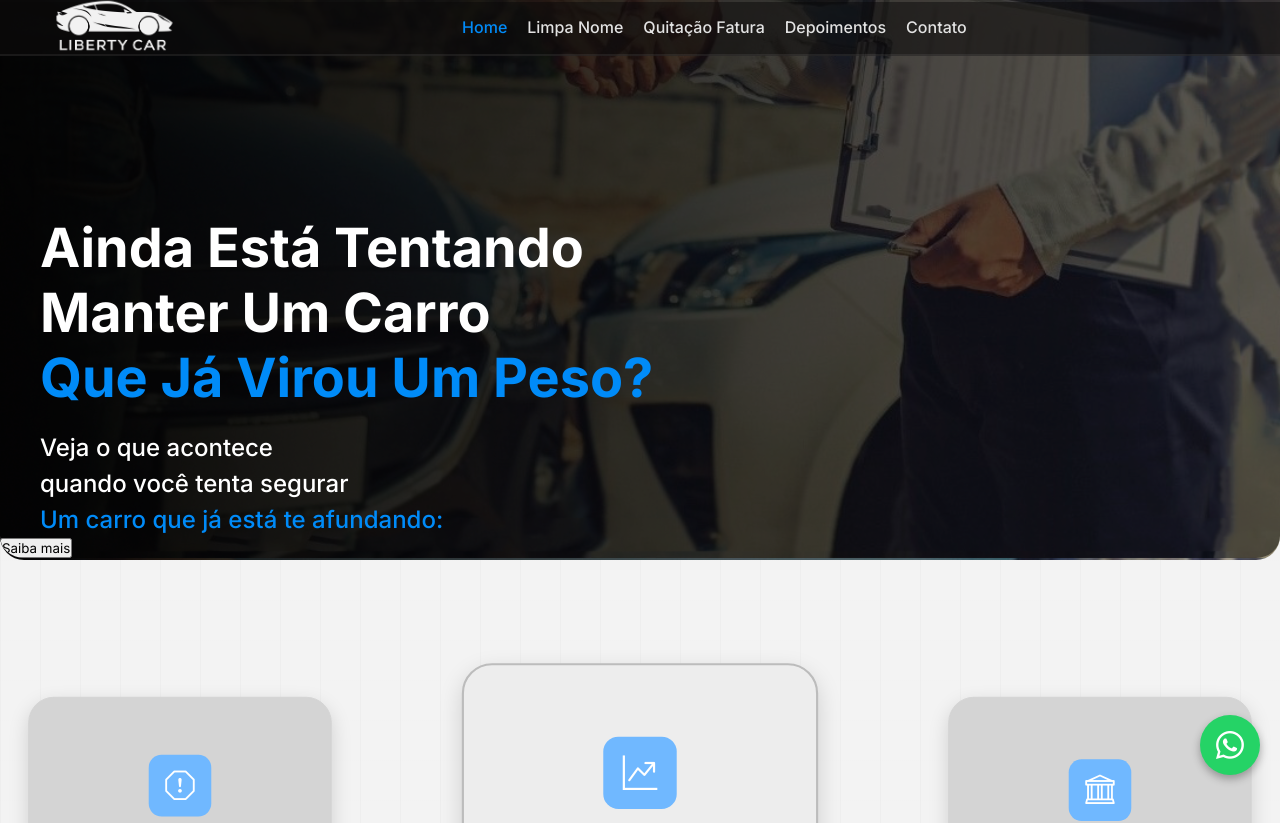
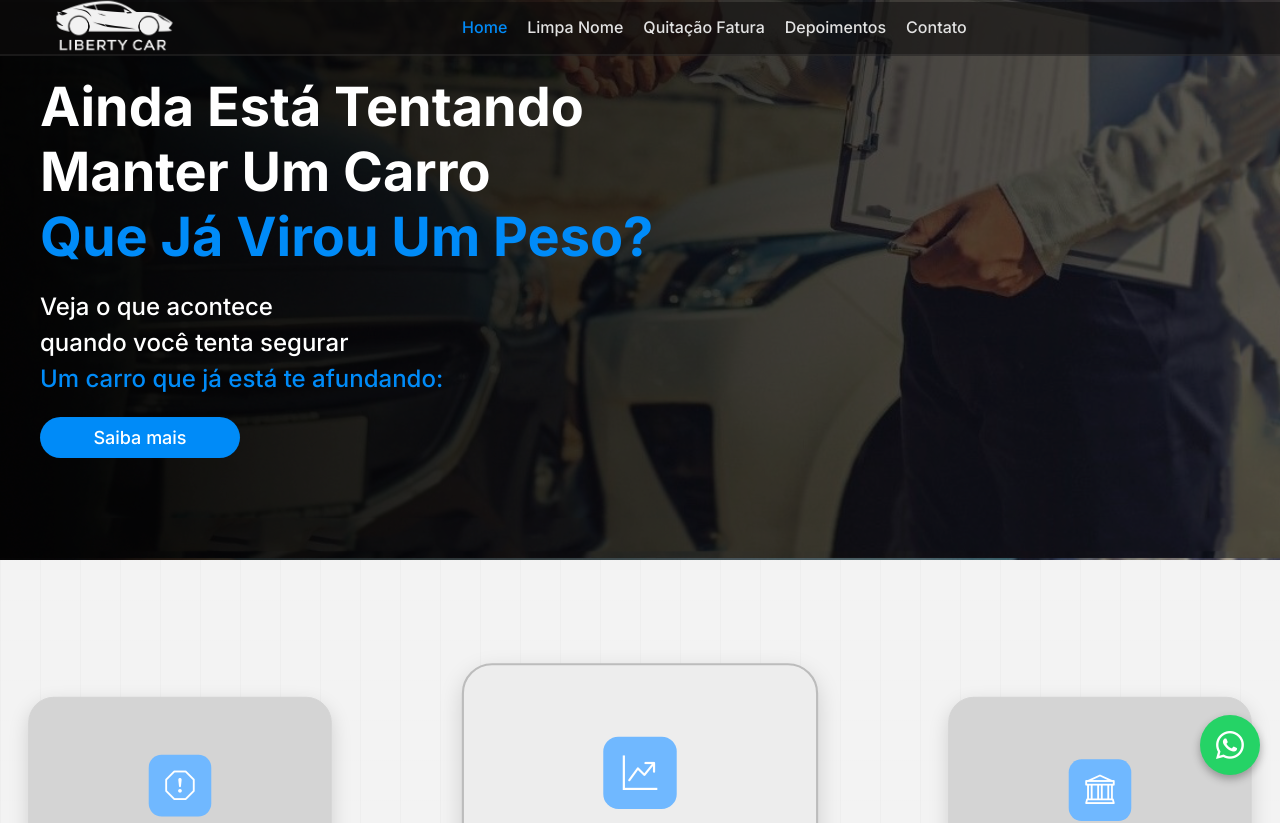
Before and after one commit to guhrizzo/liberty-landing-page, a React (Vite) app in the folder my-vue-app/: page / in a window 1280 px wide. Shown: the top 823 px of the page. Built offline with nearby package versions, Linux system fonts and the light colour scheme.

Commit message:
add desktop

```diff
--- a/my-vue-app/src/BrokenCar.css
+++ b/my-vue-app/src/BrokenCar.css
@@ -12,17 +12,19 @@
     left: 0;
     width: 100vw;
     height: 70vh;
+
     overflow: hidden;
     border-bottom: 2px solid #00000023;
     border-top: 2px solid #00000023;
-    border-radius:0 0 24px 24px;
+
 }
 
 .img-car::before {
     content: "";
     position: absolute;
     inset: 0;
-    background: rgba(0, 0, 0, 0.55); /* ajuste entre 0.3 e 0.65 */
+    background: rgba(0, 0, 0, 0.55);
+    /* ajuste entre 0.3 e 0.65 */
     z-index: 0;
 }
 
@@ -30,6 +32,22 @@
 .img-car * {
     position: relative;
     z-index: 1;
+}
+
+.btn-broken {
+    margin-left: 40px;
+    margin-top: 20px;
+    margin-bottom: 100px;
+    padding: 10px 20px;
+    font-weight: 500;
+    width: 200px;
+    font-size: 18px;
+    background-color: #008bf8;
+    color: white;
+    border: none;
+    border-radius: 30px;
+    font-family: 'Inter', sans-serif;
+    cursor: pointer;
 }
 
 .broken-car-container {
@@ -71,7 +89,7 @@
     line-height: 1.5;
 }
 
-.text-info.title-car::before{
+.text-info.title-car::before {
     background-color: black;
     width: 100%;
     height: 100%;
@@ -91,18 +109,20 @@
 
 @media (max-width:768px) {
 
-    .img-car{
+    .img-car {
         height: 103dvh;
         background-size: cover;
         background-position: top center;
+        border-radius: 0 0 24px 24px;
         background-image: url('assets/PictureCar.png');
     }
 
     .img-car::before {
-        background: rgba(0, 0, 0, 0.65); /* mais forte no mobile */
+        background: rgba(0, 0, 0, 0.65);
+        /* mais forte no mobile */
     }
 
-    .btn-broken{
+    .btn-broken {
         margin-left: 25px;
         margin-top: 20px;
         margin-bottom: 100px;
@@ -130,7 +150,7 @@
         margin-bottom: 15px;
     }
 
-    .title-car{
+    .title-car {
         font-size: 30px;
         text-shadow: 1px 1px 5px rgba(0, 0, 0, 0.267);
         margin-left: 25px;
@@ -141,7 +161,7 @@
         z-index: 0;
     }
 
-    .text-info{
+    .text-info {
         font-size: 30px;
         line-height: normal;
         font-weight: 600;
@@ -153,7 +173,7 @@
 
     }
 
-    .exclamation{
+    .exclamation {
         width: 60dvw;
         margin-top: 70px;
         margin-left: -25px;
@@ -161,6 +181,4 @@
     }
 }
 
-@media (max-width:800px){
-
-}
+@media (max-width:800px) {}
--- a/my-vue-app/src/FAQ.css
+++ b/my-vue-app/src/FAQ.css
@@ -1,6 +1,7 @@
 /* CONTAINER */
 .faq-container {
   max-width: 600px;
+  height: 100%;
   margin: 2rem auto;
   padding: 1rem;
   font-family: "Inter", sans-serif;
@@ -11,7 +12,7 @@
   text-align: left;
   font-weight: 700;
   margin-bottom: 0.5rem;
-  font-size: 2rem;
+  font-size: 2.5rem;
   color: #111;
   line-height: 1.2;
   font-family: "Inter", sans-serif;
@@ -133,7 +134,7 @@
   }
 
   .faq-container h2 {
-      font-size: 2.2rem;
+      font-size: 2.5rem;
   }
 
   .faq-container h3 {
--- a/my-vue-app/src/quitacao.css
+++ b/my-vue-app/src/quitacao.css
@@ -196,11 +196,15 @@ body{
 .bg-faq {
     position: relative;
     width: 100vw;
-    background: #f4f4f4;
+
+
     color: #fff;
+    display: flex;
+    align-items: center;
+    justify-content: center;
     height: fit-content;
     padding: 0 1rem;
-    clip-path: ellipse(100% 93% at 50% 100%);
+
 }
 
 .card-quit {
```
